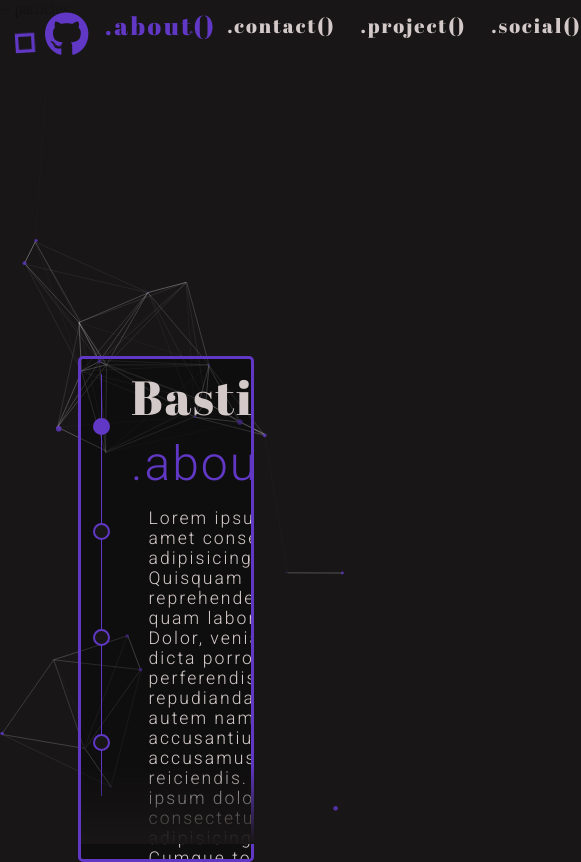
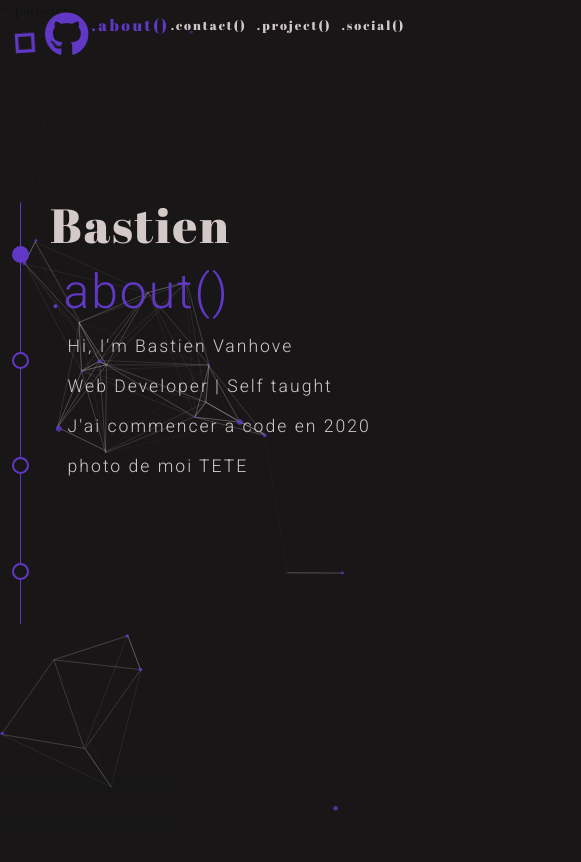
Before and after one commit to BastienVanhove/Portfolio, a Vue app: page / in a window 390 px wide. Shown: the whole page, 581 px wide, since content can reach past the window. Built offline with nearby package versions, Linux system fonts and the light colour scheme.

Commit message:
mobile version start

```diff
--- a/src/components/content/content.vue
+++ b/src/components/content/content.vue
@@ -19,8 +19,15 @@
                         </span>
                     </div>
                     <div class="description">
-                        Lorem ipsum dolor sit amet consectetur adipisicing elit. Quisquam reprehenderit ipsa id quam labore odio. Dolor, veniam fugiat, dicta porro quae perferendis repudiandae eveniet autem nam commodi accusantium accusamus reiciendis.
-                        Lorem ipsum dolor sit, amet consectetur adipisicing elit. Cumque totam dolor ad. Obcaecati deleniti consequuntur quo alias, vitae aliquid praesentium? Incidunt facere saepe beatae, est necessitatibus id aut suscipit provident.
+                        <p>Hi, I'm Bastien Vanhove</p>
+                        <br>
+                        <p>Web Developer | Self taught</p>
+                        <br>
+                        <p>
+                            J'ai commencer a code en 2020
+                        </p>
+                        <br>
+                        <p>photo de moi TETE</p>
                     </div>
                 </div>
                 <div class="content contact">
@@ -32,6 +39,7 @@
                     </div>
                     <div class="description">
                         Lorem ipsum dolor sit amet consectetur adipisicing elit. Quisquam reprehenderit ipsa id quam labore odio. Dolor, veniam fugiat, dicta porro quae perferendis repudiandae eveniet autem nam commodi accusantium accusamus reiciendis.
+                        <p>mails : bastienv.capital@gmail.com</p>
                     </div>
                 </div>
                 <div class="content project">
@@ -53,7 +61,7 @@
                         </span>
                     </div>
                     <div class="description">
-                        Lorem ipsum dolor sit amet consectetur adipisicing elit. Quisquam reprehenderit ipsa id quam labore odio. Dolor, veniam fugiat, dicta porro quae perferendis repudiandae eveniet autem nam commodi accusantium accusamus reiciendis.
+                        <p>Liste de reseau avec logo</p>
                     </div>
                 </div>
             </div>
@@ -73,6 +81,15 @@
         z-index: 2;
         border-radius: 5px;
         background: rgba(0, 0, 0, 0.356);
+    }
+    @media screen and (max-width: 900px) {
+        .container{
+            margin-top: 20vh;
+            width: 100%;
+            margin-left: 0;
+            border: none;
+            background: none;
+        }
     }
     .flex{
         display: flex;
--- a/src/components/navbar/navbar.vue
+++ b/src/components/navbar/navbar.vue
@@ -23,13 +23,18 @@
         color: var(--white-text-color);
         text-decoration: none;
         list-style: none;
-        padding-left: 25px;
-        font-size: 1.25em;
+        padding-left: 35px;
+        font-size: calc(0.6em + 0.8vw);
         font-family: var(--title-font);
         margin-top: auto;
         margin-bottom: auto;
         letter-spacing: 2px;
         transition: 0.25s;
+    }
+    @media screen and (max-width: 900px) {
+        li{
+            padding-left: 10px;
+        }
     }
     li:hover{
         transform: scale(1.1);
```
